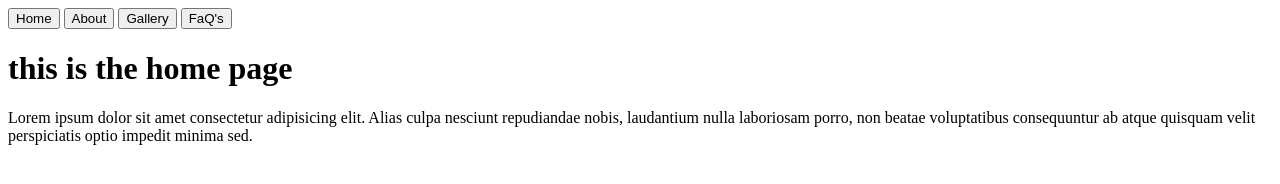
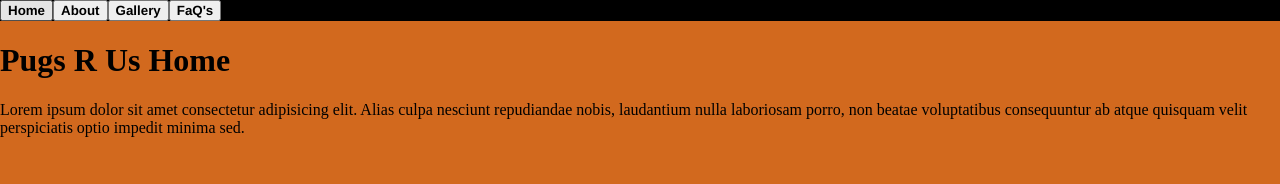
Before and after one commit to LucaCode202/M52-static, a website: page public/Home.html in a window 1280 px wide. Drawn offline with Linux system fonts and the light colour scheme.

Commit message:
functioning navbar at trouble shooting within css

```diff
--- a/public/Home.html
+++ b/public/Home.html
@@ -8,12 +8,12 @@
 </head>
 <body>
     <div class="topNav">
-        <button>Home</button>
-        <button>About</button>
-        <button>Gallery</button>
-        <button>FaQ's</button>
+        <button type="button" onclick="location.href='localhost:5001/home.html'">Home</button>
+        <button type="button" onclick="location.href='/about.html'">About</button>
+        <button type="button" onclick="location.href='/Gal.html'">Gallery</button>
+        <button type="button" onclick="location.href='/FaQ.html'">FaQ's</button>
     </div>
-    <h1>this is the home page</h1>
+    <h1>Pugs R Us Home</h1>
     <p>Lorem ipsum dolor sit amet consectetur adipisicing elit. Alias culpa nesciunt repudiandae nobis, laudantium nulla laboriosam porro, non beatae voluptatibus consequuntur ab atque quisquam velit perspiciatis optio impedit minima sed.
     </p>
 </body>
--- a/public/style.css
+++ b/public/style.css
@@ -1,4 +1,14 @@
-#topNav {
+body{
+    padding: 0;
+    margin: 0;
+    background-color: chocolate;
+}
+button{
+    background-color: 18974;
+    font-weight: bold;
+    font-family: 'Franklin Gothic Medium', 'Arial Narrow', Arial, sans-serif;
+}
+.topNav {
     background-color: black;
     display: flex;
     align-items: center;
--- a/src/server.js
+++ b/src/server.js
@@ -18,6 +18,10 @@ const port = 5001
 
 app.use('/', express.static("public")) // send the public folder in the respone when a request is recieved
 
+app.get('/home', (req, res)=>{
+    res.send("Hello World")
+})
+
 app.get('/about', (req, res)=>{
     res.send("Hello World 2")
 })
@@ -27,7 +31,7 @@ app.get('/html', (req, res)=>{
 })
 
 app.get('*', (req, res) =>{
-    res.send("<h1>404 Page Not Found</h1>")
+    res.send("<h1 style='font-size:30px; color:red; padding-top: 40vh; padding-left:40vw'> 404 Error</h1> ")
 })
 
 app.listen(port, () => {
```
Also changed, not shown: public/FaQ.html (+4 -4 lines), public/Gal.html (+4 -5 lines), public/about.html (+4 -4 lines).
